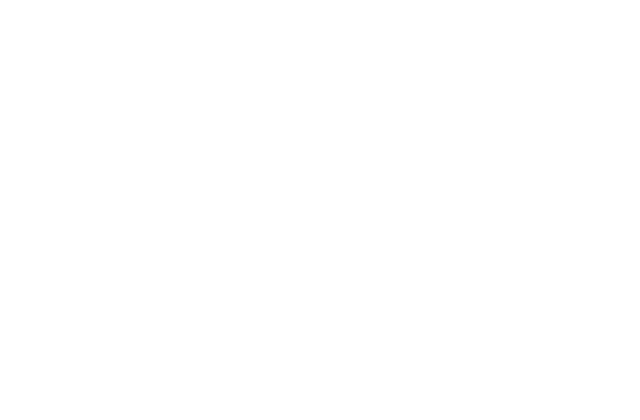
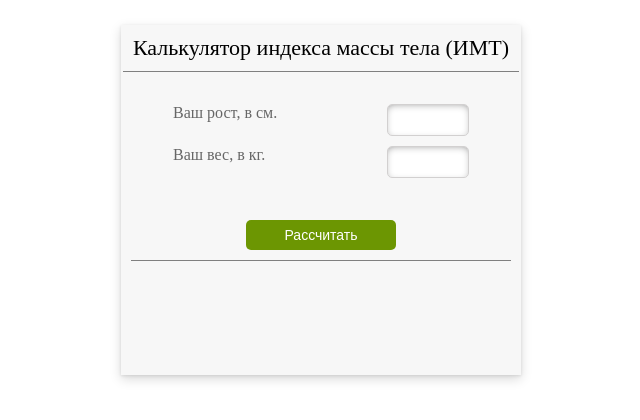
Before and after one commit to SterbenKiubi/CODE.MU-Projects, a plain HTML site: page BodyMassIndexCalculator/index.html in a window 1280 px wide. Shown: the whole page, without its empty margins (319-959 px from the left). Drawn offline with Linux system fonts and the light colour scheme.

Commit message:
add basic layout

```diff
--- a/BodyMassIndexCalculator/index.html
+++ b/BodyMassIndexCalculator/index.html
@@ -3,11 +3,34 @@
 <head>
     <meta charset="UTF-8">
     <meta name="viewport" content="width=device-width, initial-scale=1.0">
-    <title>Document</title>
+    <title>Body Mass Index Calculator</title>
     <link rel="stylesheet" href="style.css">
 </head>
 <body>
+    <div class="container">
 
+        <div class="calculator">
+            <div class="calc-header">Калькулятор индекса массы тела (ИМТ)</div>
+            <table class="table">
+                <tr>
+                    <td>Ваш рост, в см.</td>
+                    <td>
+                        <input id="height-input" class="calc-input" type="text">
+                    </td>
+                </tr>
+                <tr>
+                    <td>Ваш вес, в кг.</td>
+                    <td>
+                        <input id="weight-input" class="calc-input" type="text">
+                    </td>
+                </tr>
+            </table>
+            <div class="button-container">
+                <input id="button" type="submit" value="Рассчитать">
+            </div>
+            <div id="info" class="info"></div>
+        </div>
+    </div>
     <script src="scrips.js"></script>
 </body>
 </html>
--- a/BodyMassIndexCalculator/style.css
+++ b/BodyMassIndexCalculator/style.css
@@ -0,0 +1,78 @@
+* {
+  margin: 0;
+  padding: 0;
+}
+
+body,
+html {
+  height: 100%;
+}
+
+.container {
+  display: flex;
+  flex-direction: column;
+  gap: 20px;
+  align-items: center;
+  justify-content: center;
+  height: 50%;
+}
+
+.calc-header {
+    font-size: 22px;
+    padding: 10px;
+    border-bottom: 1px solid gray;
+}
+
+.calculator {
+    display: flex;
+    flex-direction: column;
+    align-items: center;
+    gap: 20px;
+    width: 400px;
+    height: 350px;
+    background-color: #f7f7f7;
+    box-shadow: 0 1px 3px 0 rgba(0,0,0,.1),0px 4px 11px rgba(0,0,0,.15);
+}
+
+.calc-input {
+    height: 30px;
+    width: 80px;
+    border: 1px #d2d0d0 solid;
+    border-radius: 5px;
+    box-shadow: 0 2px 11px -7px inset;
+    text-align: center;
+}
+
+.table {
+    width: 80%;
+}
+
+.table tr {
+    display: flex;
+    justify-content: space-between;
+    margin: 10px;
+    color: #666;
+}
+
+.button-container {
+    display: flex;
+    justify-content: center;
+    padding: 10px;
+    width: 90%;
+    border-bottom: 1px solid gray;
+}
+
+#button {
+    font-size: 14px;
+    color: white;
+    background-color: #6c9602;
+    height: 30px;
+    width: 150px;
+    border-radius: 5px;
+    cursor: pointer;
+    border: none;
+}
+
+#button:hover {
+    background-color: rgb(19, 136, 19);
+}
```
